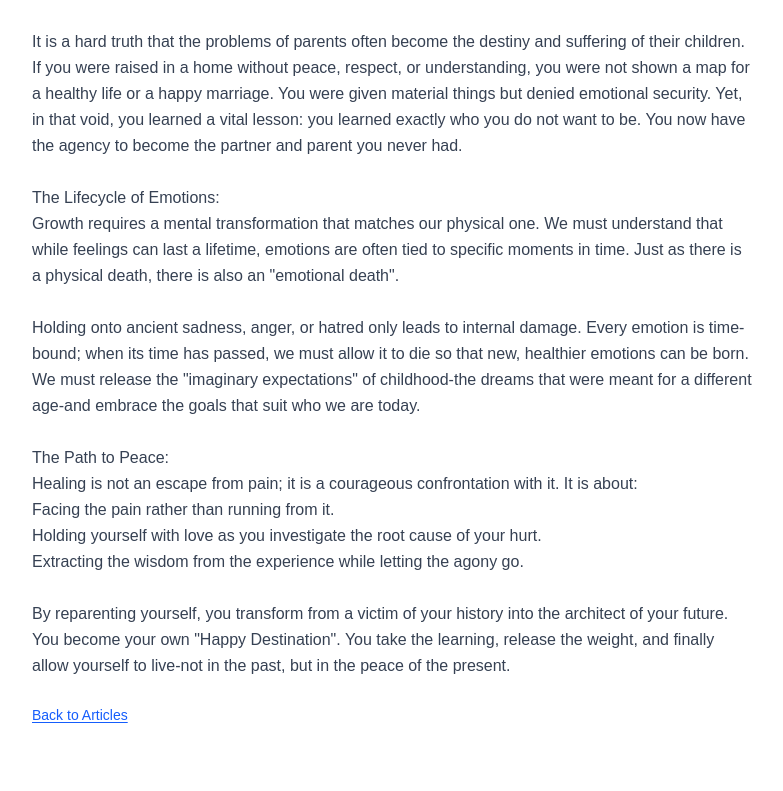
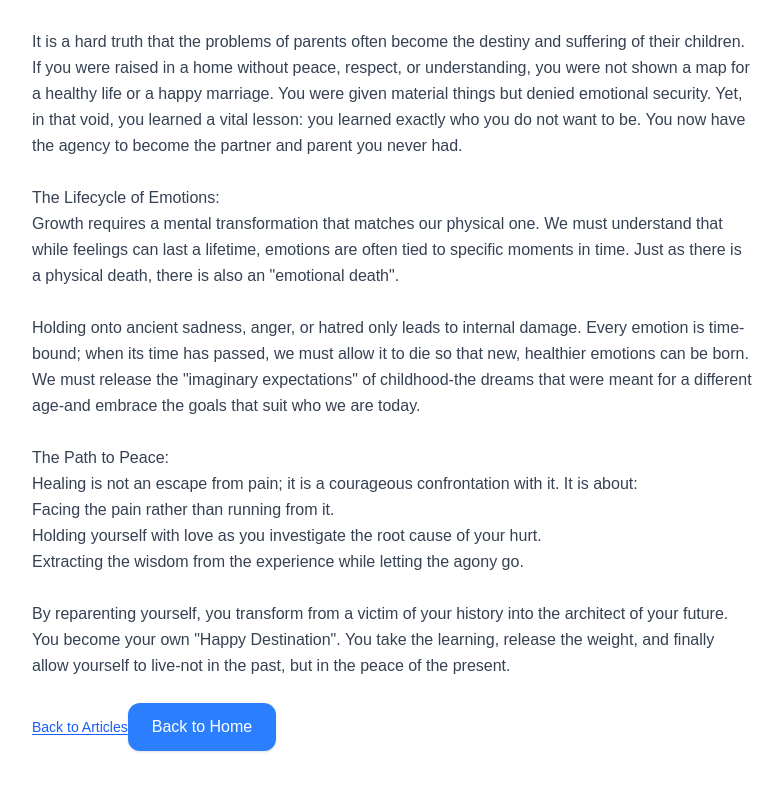
Before and after one commit to empathyseeds/empathy-seeds, a Next.js app: page /articles/art-of-reparenting in a window 1280 px wide. Shown: the part 813-1604 px from the top of the page, without its empty margins (248-1031 px from the left). Built offline with nearby package versions, Linux system fonts and the light colour scheme.

Commit message:
Add home links to content pages

```diff
--- a/app/about/page.tsx
+++ b/app/about/page.tsx
@@ -1,3 +1,5 @@
+import Link from "next/link";
+
 export default function About() {
   return (
     <main className="pt-24 pb-12 px-6 max-w-5xl mx-auto space-y-16">
@@ -122,6 +124,15 @@ export default function About() {
           generation with empathy and insight.&quot; - Snehal
         </div>
       </section>
+
+      <div className="text-center">
+        <Link
+          href="/"
+          className="inline-flex rounded-xl bg-blue-500 px-6 py-3 font-medium text-white shadow-sm transition hover:bg-blue-600"
+        >
+          Back to Home
+        </Link>
+      </div>
     </main>
   );
 }
--- a/app/articles/[slug]/page.tsx
+++ b/app/articles/[slug]/page.tsx
@@ -104,6 +104,13 @@ export default async function ArticlePage({ params }: ArticlePageProps) {
       >
         Back to Articles
       </Link>
+
+      <Link
+        href="/"
+        className="inline-flex rounded-xl bg-blue-500 px-6 py-3 font-medium text-white shadow-sm transition hover:bg-blue-600"
+      >
+        Back to Home
+      </Link>
     </main>
   );
 }
--- a/app/articles/page.tsx
+++ b/app/articles/page.tsx
@@ -54,6 +54,15 @@ export default function Articles() {
           );
         })}
       </section>
+
+      <div className="text-center">
+        <Link
+          href="/"
+          className="inline-flex rounded-xl bg-blue-500 px-6 py-3 font-medium text-white shadow-sm transition hover:bg-blue-600"
+        >
+          Back to Home
+        </Link>
+      </div>
     </main>
   );
 }
--- a/app/stories/page.tsx
+++ b/app/stories/page.tsx
@@ -1,4 +1,6 @@
 "use client";
+
+import Link from "next/link";
 
 type Story = {
   title: string;
@@ -137,6 +139,15 @@ Usually, this cycle is only broken through:
           })}
         </section>
       )}
+
+      <div className="text-center">
+        <Link
+          href="/"
+          className="inline-flex rounded-xl bg-blue-500 px-6 py-3 font-medium text-white shadow-sm transition hover:bg-blue-600"
+        >
+          Back to Home
+        </Link>
+      </div>
     </main>
   );
 }
```
